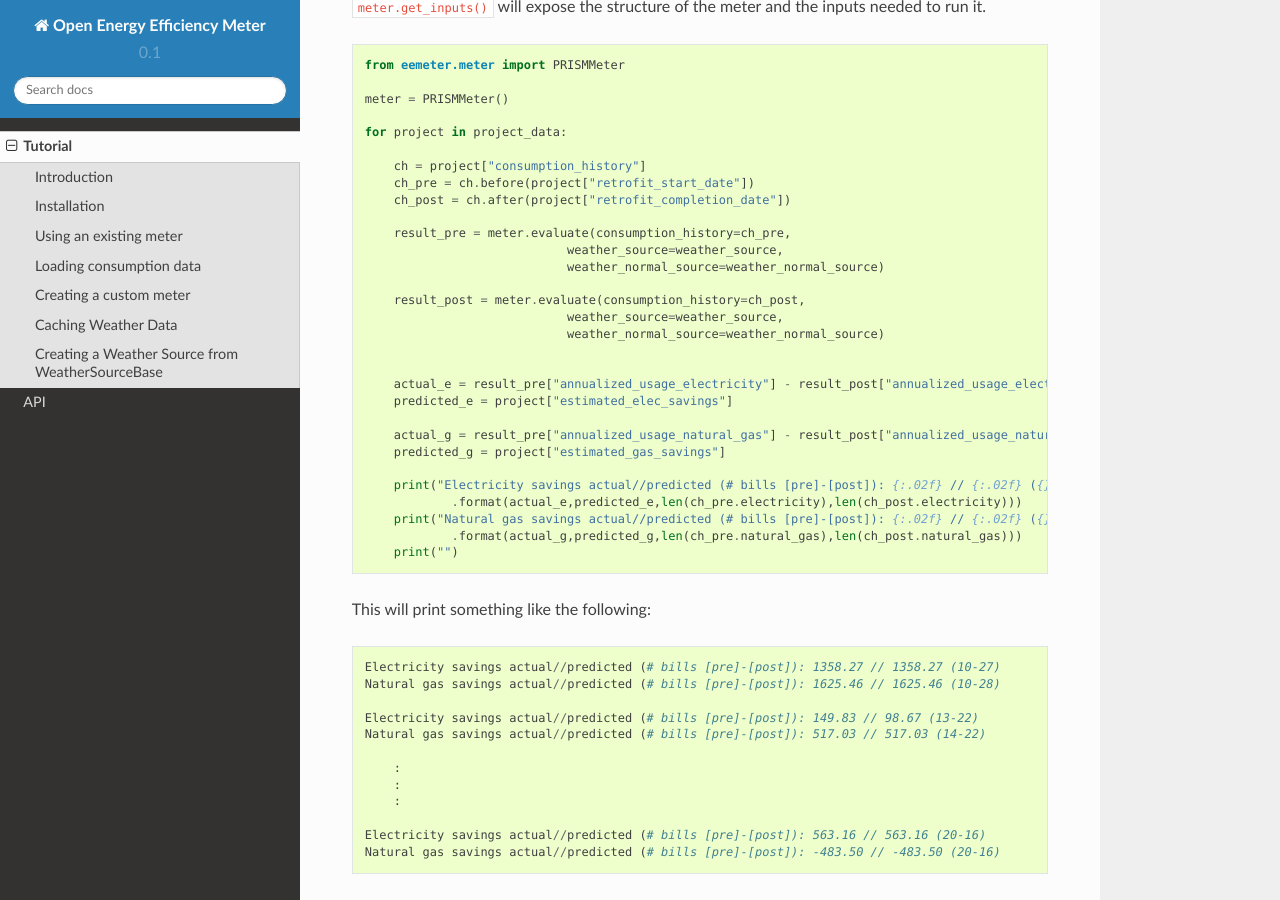
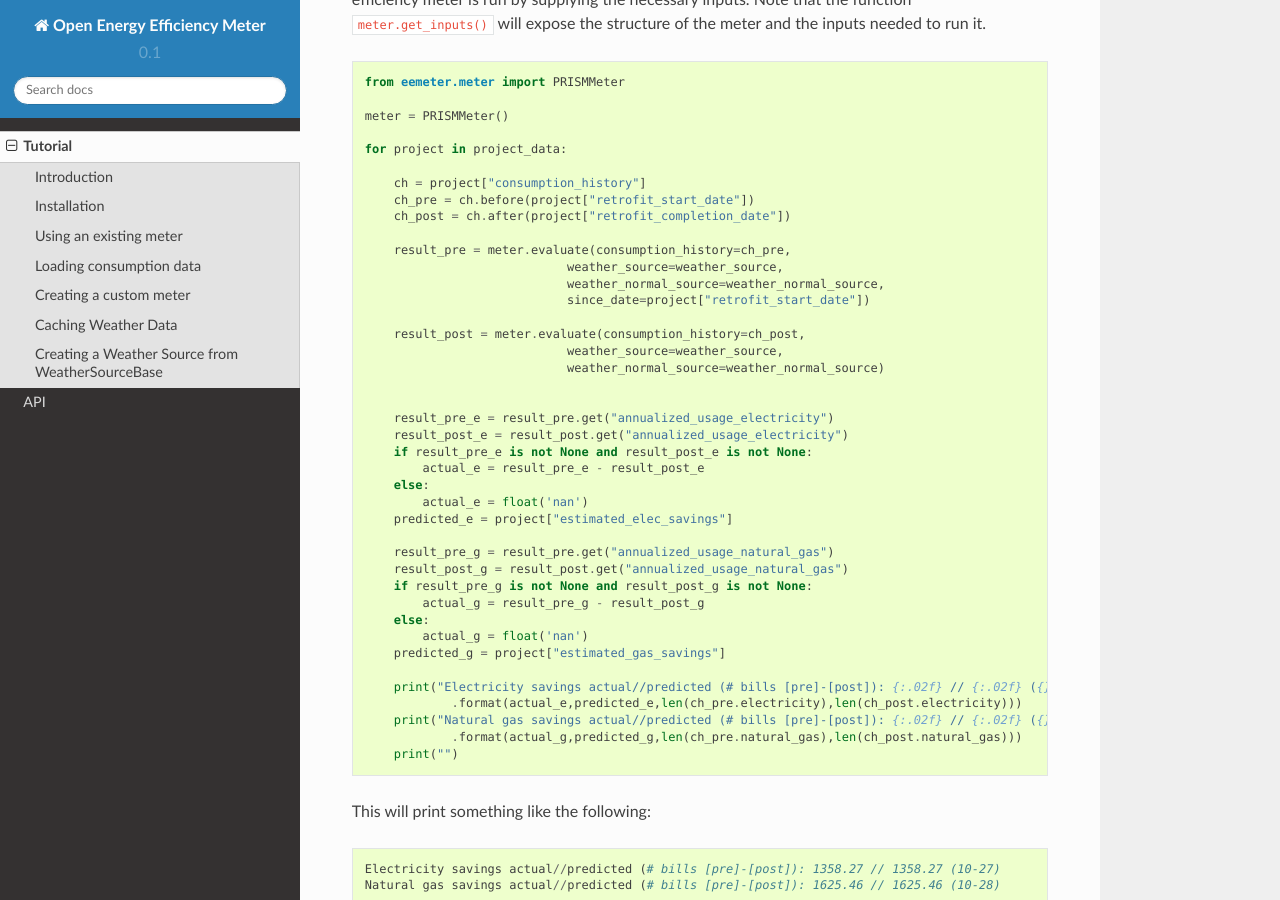
Before and after one commit to openeemeter/eemeter, a Sphinx documentation site: the page built from docs/tutorial.rst, in a window 1280 px wide and 900 px high, scrolled down 3587 px. Built offline with Sphinx 7.4.7 and the Read the Docs theme 2.0.0, drawn with Linux system fonts in a browser that asks for light colours; some of the changed text lies outside the part shown.

Commit message:
update tutorial

```diff
--- a/docs/tutorial.rst
+++ b/docs/tutorial.rst
@@ -203,17 +204,28 @@
 
         result_pre = meter.evaluate(consumption_history=ch_pre,
                                 weather_source=weather_source,
-                                weather_normal_source=weather_normal_source)
+                                weather_normal_source=weather_normal_source,
+                                since_date=project["retrofit_start_date"])
 
         result_post = meter.evaluate(consumption_history=ch_post,
                                 weather_source=weather_source,
                                 weather_normal_source=weather_normal_source)
 
 
-        actual_e = result_pre["annualized_usage_electricity"] - result_post["annualized_usage_electricity"]
+        result_pre_e = result_pre.get("annualized_usage_electricity")
+        result_post_e = result_post.get("annualized_usage_electricity")
+        if result_pre_e is not None and result_post_e is not None:
+            actual_e = result_pre_e - result_post_e
+        else:
+            actual_e = float('nan')
         predicted_e = project["estimated_elec_savings"]
 
-        actual_g = result_pre["annualized_usage_natural_gas"] - result_post["annualized_usage_natural_gas"]
+        result_pre_g = result_pre.get("annualized_usage_natural_gas")
+        result_post_g = result_post.get("annualized_usage_natural_gas")
+        if result_pre_g is not None and result_post_g is not None:
+            actual_g = result_pre_g - result_post_g
+        else:
+            actual_g = float('nan')
         predicted_g = project["estimated_gas_savings"]
 
         print("Electricity savings actual//predicted (# bills [pre]-[post]): {:.02f} // {:.02f} ({}-{})"
```
Also changed, not shown: other parts of docs/tutorial.rst (+3 -2 lines).
